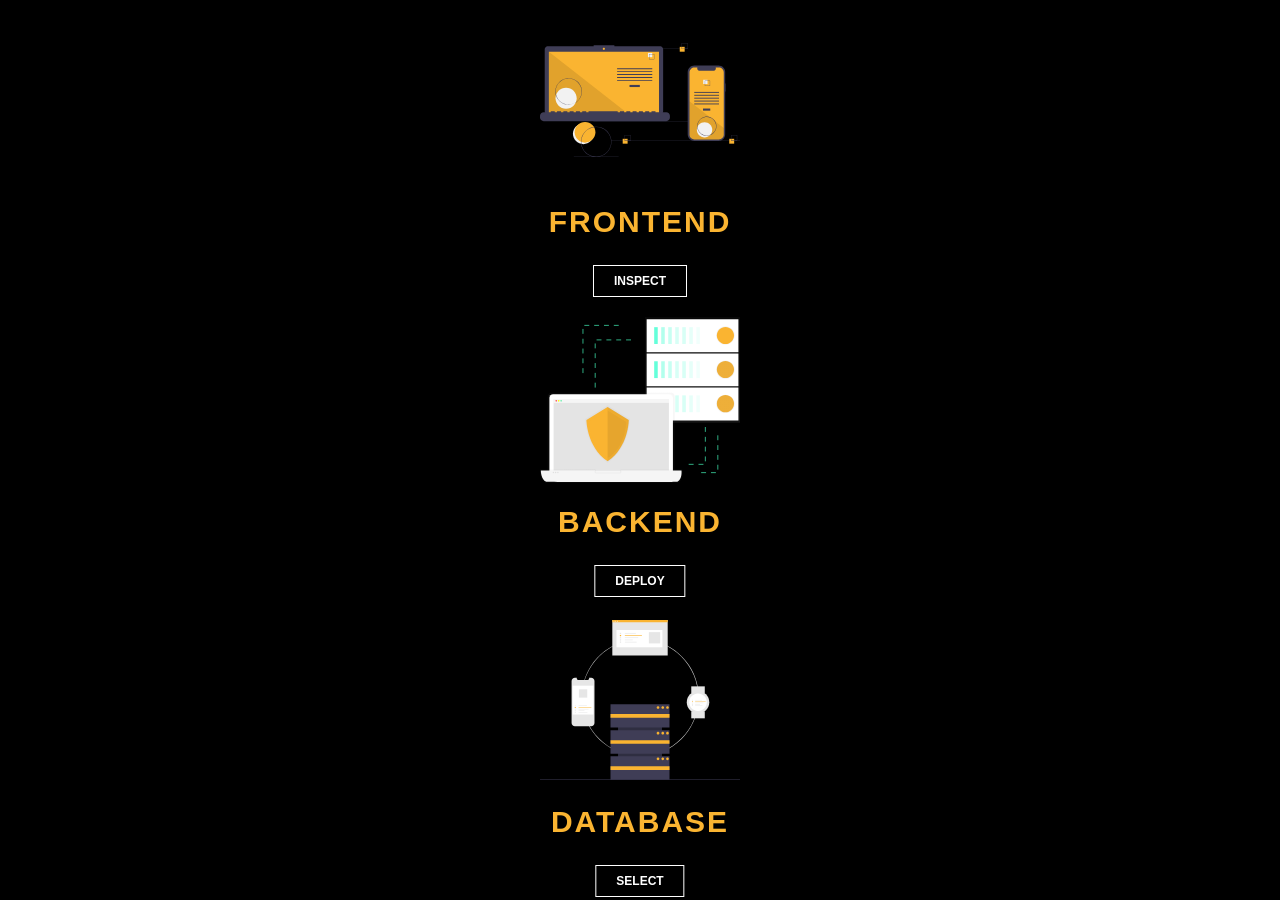
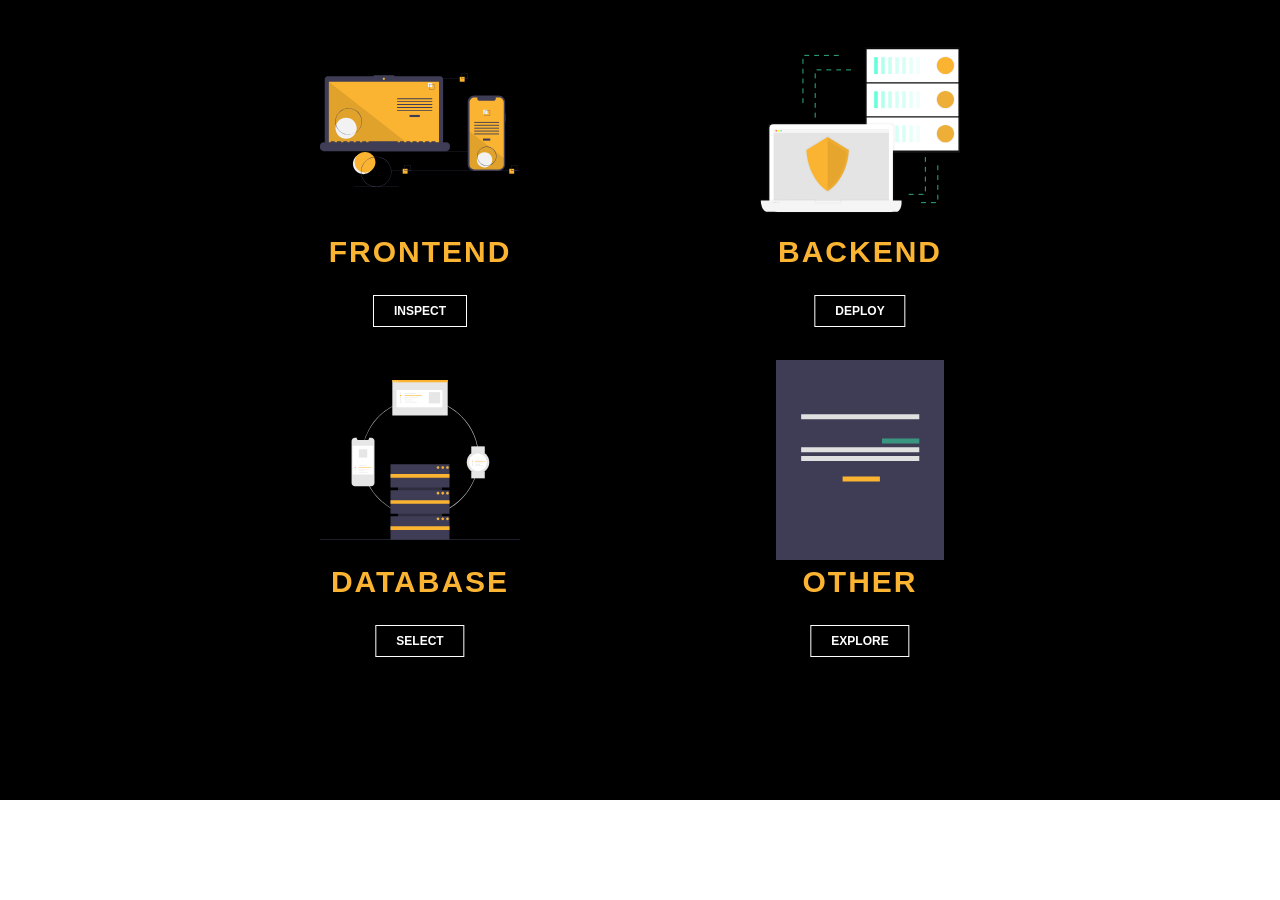
Before and after one commit to Adrian-Forde-1/Portfolio, a React (Create React App) app: page / in a window 1280 px wide. After the commit the page ends 800 px from the top, so only its background shows below. Built offline with nearby package versions, Linux system fonts and the light colour scheme.

Commit message:
Changed the logic for adding new skills categories, changed the layout of the skill categories, added a new skill category

```diff
--- a/src/components/Pages/Skills/SkillCategory.tsx
+++ b/src/components/Pages/Skills/SkillCategory.tsx
@@ -1,17 +1,20 @@
-import React, { useRef, FC, RefObject, useEffect } from "react";
+import { useRef, FC, RefObject } from "react";
 
 // GSAP
 import gsap from "gsap";
+
+// SVG
+import TimesSVG from "../../SVG/TimesSVG";
 
 interface skillProps {
   name: string;
   img: string;
   addSkillToRefs: (el: HTMLDivElement) => void;
-  homepageRef: RefObject<HTMLDivElement>;
-  skillsRef: RefObject<HTMLDivElement>;
   skillCategoriesRef: RefObject<HTMLDivElement[]>;
+  skillImages: string[];
   top?: number;
   btnText: string;
+  categoryIndex: number;
 }
 
 const SkillCategory: FC<skillProps> = ({
@@ -21,8 +24,8 @@ const SkillCategory: FC<skillProps> = ({
   skillCategoriesRef,
   top = 0,
   btnText,
-  homepageRef,
-  skillsRef,
+  skillImages,
+  categoryIndex,
 }) => {
   const imgRef = useRef(null);
   const nameRef = useRef(null);
@@ -46,20 +49,19 @@ const SkillCategory: FC<skillProps> = ({
             duration: 0.3,
             opacity: 0,
             pointerEvents: "none",
+            onComplete: () => {
+              element.style.position = "absolute";
+            },
           });
         } else {
           skillsContainer = element;
 
-          if (btnRef.current) {
-            skillTl.to(btnRef.current, {
+          skillTl
+            .to(btnRef.current, {
               opacity: 0,
               pointerEvents: "none",
               duration: 0.3,
-            });
-          }
-
-          if (nameRef.current) {
-            skillTl
+            })
             .to(
               nameRef.current,
               {
@@ -71,42 +73,34 @@ const SkillCategory: FC<skillProps> = ({
             .to(nameRef.current, {
               top: "50%",
               y: "-200",
-                left: "520",
-                marginLeft: "5%",
-              });
-          }
-
-          skillTl.to(
+              left: "calc(440px + 5%)",
+              xPercent: "initial",
+            })
+            .to(
               element,
               {
                 width: "100%",
                 height: "100vh",
-              top: "0px",
-              left: "0px",
-              xPercent: "0",
+                top: 0,
+                left: 0,
                 duration: 0.7,
               },
               "-=0.3"
-          );
-
-          if (imgRef.current) {
-            skillTl.to(
+            )
+            .to(
               imgRef.current,
               {
                 top: "50%",
                 y: "-50%",
                 width: "400",
                 height: "400",
-                left: "200",
+                left: "0",
+                xPercent: "initial",
                 marginLeft: "5%",
                 duration: 0.7,
               },
               "-=0.7"
-            );
-          }
-
-          if (closeBtnRef.current) {
-            skillTl
+            )
             .to(
               closeBtnRef.current,
               {
@@ -123,18 +117,15 @@ const SkillCategory: FC<skillProps> = ({
               rotate: "540",
               pointerEvents: "all",
               duration: 0.7,
-              });
-          }
-          if (skillsContainerRef.current) {
-            skillTl.to(
+            })
+            .to(
               skillsContainerRef.current,
               {
                 width: "calc(90% - 400px)",
                 height: "380",
                 top: "calc(50% + 50px)",
                 y: "-200",
-                left: "400",
-                marginLeft: "5%",
+                left: "calc(440px + 5%)",
                 padding: "20",
                 duration: 0.5,
                 onComplete: () => {
@@ -150,11 +141,8 @@ const SkillCategory: FC<skillProps> = ({
                 },
               },
               "-=0.5"
-            );
-          }
-
-          if (nameRef.current) {
-            skillTl.to(
+            )
+            .to(
               nameRef.current,
               {
                 opacity: 1,
@@ -162,7 +150,6 @@ const SkillCategory: FC<skillProps> = ({
               },
               "-=0.5"
             );
-          }
         }
       });
     }
@@ -217,6 +204,7 @@ const SkillCategory: FC<skillProps> = ({
         .to(nameRef.current, {
           top: "200",
           y: "initial",
+          xPercent: -50,
           left: "50%",
           marginLeft: "initial",
           duration: 0,
@@ -224,11 +212,8 @@ const SkillCategory: FC<skillProps> = ({
     }
 
     skillTl.to(skillsContainer, {
-      width: "50%",
+      width: "300",
       height: "300",
-      top: `${top}px`,
-      left: "50%",
-      xPercent: "-50",
       duration: 0.7,
     });
 
@@ -240,6 +225,7 @@ const SkillCategory: FC<skillProps> = ({
           y: "0px",
           width: "200",
           height: "200",
+          xPercent: -50,
           left: "50%",
           marginLeft: "0%",
           duration: 0.7,
@@ -271,7 +257,12 @@ const SkillCategory: FC<skillProps> = ({
     }
 
     if (skillCategoriesRef.current) {
+      skillCategoriesRef.current.forEach((element) => {});
+    }
+
+    if (skillCategoriesRef.current) {
       skillCategoriesRef.current.forEach((element) => {
+        element.style.position = "initial";
         if (element.getAttribute("id") !== name) {
           skillTl.to(element, {
             duration: 0.3,
@@ -289,8 +280,16 @@ const SkillCategory: FC<skillProps> = ({
         className="skills__category"
         ref={addSkillToRefs}
         id={name}
-        style={{ top: `${top}px` }}
+        style={{
+          top: `${
+            Math.ceil((categoryIndex - 2 + 1) / 2) * top +
+            Math.ceil((categoryIndex + 1) / 2) * 30
+          }px`,
+          left: `${(categoryIndex + 1) % 2 !== 0 ? "25%" : "initial"}`,
+          right: `${(categoryIndex + 1) % 2 === 0 ? "25%" : "initial"}`,
+        }}
       >
+        {console.log(Math.ceil((categoryIndex + 1) / 2) * top)}
         <div className="skills__category-container">
           <div className="skills__category-img" ref={imgRef}>
             <img src={img} alt="" />
@@ -306,26 +305,17 @@ const SkillCategory: FC<skillProps> = ({
             {btnText}
           </div>
           <div className="skills__skills-container" ref={skillsContainerRef}>
-            <div className={`skills__skill ${name}-skill`}>
+            {skillImages.length > 0 &&
+              skillImages.map((skillImg, skillImgIndex) => (
+                <div
+                  className={`skills__skill ${name}-skill`}
+                  key={skillImgIndex}
+                >
                   <div className={`skills__skill-img `}>
-                <img src={img} alt="" />
+                    <img src={skillImg} alt="" />
                   </div>
                 </div>
-            <div className={`skills__skill ${name}-skill`}>
-              <div className={`skills__skill-img `}>
-                <img src={img} alt="" />
-              </div>
-            </div>
-            <div className={`skills__skill ${name}-skill`}>
-              <div className={`skills__skill-img `}>
-                <img src={img} alt="" />
-              </div>
-            </div>
-            <div className={`skills__skill ${name}-skill`}>
-              <div className={`skills__skill-img `}>
-                <img src={img} alt="" />
-              </div>
-            </div>
+              ))}
           </div>
         </div>
         <div
@@ -335,7 +325,7 @@ const SkillCategory: FC<skillProps> = ({
             reverseAnimation();
           }}
         >
-          &times;
+          <TimesSVG />
         </div>
       </div>
     </>
--- a/src/components/Pages/Skills/Skills.tsx
+++ b/src/components/Pages/Skills/Skills.tsx
@@ -1,9 +1,5 @@
 import { FC, useRef, RefObject } from "react";
-
-// SVG
-import FrontendSVG from "../../../resources/SVG/FrontendSVG.svg";
-import BackendSVG from "../../../resources/SVG/BackendSVG.svg";
-import DatabaseSVG from "../../../resources/SVG/DatabaseSVG.svg";
+import { skillsContext } from "./SkillsContext";
 
 // Components
 import SkillCategory from "./SkillCategory";
@@ -12,7 +8,7 @@ interface SkillsProps {
   homepageRef: RefObject<HTMLDivElement>;
 }
 
-const Skills: FC<SkillsProps> = (props) => {
+const Skills: FC<SkillsProps> = () => {
   const skillsRef = useRef<HTMLDivElement>(null);
   const skillCategoriesRef = useRef<HTMLDivElement[]>([]);
   skillCategoriesRef.current = [];
@@ -25,36 +21,20 @@ const Skills: FC<SkillsProps> = (props) => {
 
   return (
     <div className="skills__grid" id="skills" ref={skillsRef}>
-      <SkillCategory
-        name="Frontend"
-        btnText="Inspect"
-        img={FrontendSVG}
-        addSkillToRefs={addSkillToRefs}
-        skillCategoriesRef={skillCategoriesRef}
-        homepageRef={props.homepageRef}
-        skillsRef={skillsRef}
-        top={0}
-      />
-      <SkillCategory
-        name="Backend"
-        btnText="Deploy"
-        img={BackendSVG}
-        addSkillToRefs={addSkillToRefs}
-        skillCategoriesRef={skillCategoriesRef}
-        homepageRef={props.homepageRef}
-        skillsRef={skillsRef}
-        top={300}
-      />
-      <SkillCategory
-        name="Database"
-        btnText="Select"
-        img={DatabaseSVG}
-        addSkillToRefs={addSkillToRefs}
-        skillCategoriesRef={skillCategoriesRef}
-        homepageRef={props.homepageRef}
-        skillsRef={skillsRef}
-        top={600}
-      />
+      {skillsContext.length > 0 &&
+        skillsContext.map((skill, skillIndex) => (
+          <SkillCategory
+            name={skill.name}
+            btnText={skill.btnText}
+            img={skill.img}
+            skillImages={skill.skillImages}
+            addSkillToRefs={addSkillToRefs}
+            skillCategoriesRef={skillCategoriesRef}
+            categoryIndex={skillIndex}
+            key={skillIndex}
+            top={300}
+          />
+        ))}
     </div>
   );
 };
--- /dev/null
+++ b/src/components/Pages/Skills/SkillsContext.ts
@@ -0,0 +1,65 @@
+// SVG
+import FrontendSVG from "../../../resources/SVG/FrontendSVG.svg";
+import BackendSVG from "../../../resources/SVG/BackendSVG.svg";
+import DatabaseSVG from "../../../resources/SVG/DatabaseSVG.svg";
+import OtherSkillsSVG from "../../../resources/SVG/OtherSkillsSVG.svg";
+
+import BootstrapLogoSVG from "../../../resources/SVG/BootstrapLogoSVG.svg";
+import ReactLogoSVG from "../../../resources/SVG/ReactLogoSVG.svg";
+import CSS3LogoSVG from "../../../resources/SVG/CSS3LogoSVG.svg";
+import HTML5LogoSVG from "../../../resources/SVG/HTML5LogoSVG.svg";
+import JavascriptLogoSVG from "../../../resources/SVG/JavascriptLogoSVG.svg";
+import ReduxLogoSVG from "../../../resources/SVG/ReduxLogoSVG.svg";
+import SassLogoSVG from "../../../resources/SVG/SassLogoSVG.svg";
+
+import NodeJsLogoSVG from "../../../resources/SVG/NodeJsLogoSVG.svg";
+import ExpressJsLogoSVG from "../../../resources/SVG/ExpressJsLogoSVG.svg";
+
+import MongoDBLogoSVG from "../../../resources/SVG/MongoDBLogoSVG.svg";
+import MySqlLogoSVG from "../../../resources/SVG/MySqlLogoSVG.svg";
+import PostgresSqlLogoSVG from "../../../resources/SVG/PostgresSqlLogoSVG.svg";
+
+import GitLogoSVG from "../../../resources/SVG/GitLogoSVG.svg";
+import FigmaLogoSVG from "../../../resources/SVG/FigmaLogoSVG.svg";
+
+interface SkillObject {
+  name: string;
+  btnText: string;
+  img: string;
+  skillImages: string[];
+}
+
+export let skillsContext: SkillObject[] = [
+  {
+    name: "Frontend",
+    btnText: "Inspect",
+    img: FrontendSVG,
+    skillImages: [
+      ReactLogoSVG,
+      BootstrapLogoSVG,
+      CSS3LogoSVG,
+      HTML5LogoSVG,
+      JavascriptLogoSVG,
+      ReduxLogoSVG,
+      SassLogoSVG,
+    ],
+  },
+  {
+    name: "Backend",
+    btnText: "Deploy",
+    img: BackendSVG,
+    skillImages: [NodeJsLogoSVG, ExpressJsLogoSVG],
+  },
+  {
+    name: "Database",
+    btnText: "Select",
+    img: DatabaseSVG,
+    skillImages: [MongoDBLogoSVG, MySqlLogoSVG, PostgresSqlLogoSVG],
+  },
+  {
+    name: "Other",
+    btnText: "Explore",
+    img: OtherSkillsSVG,
+    skillImages: [GitLogoSVG, FigmaLogoSVG],
+  },
+];
--- a/src/styles/styles.css
+++ b/src/styles/styles.css
@@ -1,15 +1,12 @@
 .skills__grid {
   width: 100%;
-  height: 900px;
-  display: -ms-grid;
-  display: grid;
-  place-items: center;
+  height: 100vh;
   position: relative;
 }
 
 .skills__skill {
-  width: 150px;
-  height: 150px;
+  width: 80px;
+  height: 80px;
   display: -webkit-box;
   display: -ms-flexbox;
   display: flex;
@@ -20,10 +17,12 @@
       -ms-flex-align: center;
           align-items: center;
   opacity: 0;
+  -webkit-clip-path: polygon(0, 0, 100%, 0, 100%, 100%, 0 100%);
+          clip-path: polygon(0, 0, 100%, 0, 100%, 100%, 0 100%);
 }
 
 .skills__skill img {
-  width: 100%;
+  width: 80px;
   height: auto;
   -o-object-fit: contain;
      object-fit: contain;
@@ -39,17 +38,25 @@
   -webkit-box-align: start;
       -ms-flex-align: start;
           align-items: flex-start;
+  -ms-flex-wrap: wrap;
+      flex-wrap: wrap;
+  -ms-flex-line-pack: start;
+      align-content: flex-start;
   width: 0px;
   height: 0px;
-  gap: 20px;
+  -webkit-column-gap: 50px;
+          column-gap: 50px;
+  row-gap: 20px;
   pointer-events: none;
   opacity: 1;
   position: absolute;
   overflow: hidden;
+  z-index: 10;
 }
 
 .skills__category {
-  width: 50%;
+  width: 200px;
+  margin: 0 auto;
   height: 300px;
   display: -webkit-box;
   display: -ms-flexbox;
@@ -65,10 +72,6 @@
       -ms-flex-align: center;
           align-items: center;
   position: absolute;
-  top: 0%;
-  left: 50%;
-  -webkit-transform: translateX(-50%);
-          transform: translateX(-50%);
   margin: 0 auto;
 }
 
@@ -98,9 +101,9 @@
 
 .skills__category-img img {
   width: 100%;
-  height: auto;
-  -o-object-fit: contain;
-     object-fit: contain;
+  height: 100%;
+  -o-object-fit: scale-down;
+     object-fit: scale-down;
 }
 
 .skills__category-name {
@@ -142,10 +145,22 @@
 
 .skills__category-close-btn {
   font-size: 4rem;
-  color: #fff;
   opacity: 0;
   position: absolute;
   cursor: pointer;
+  display: -webkit-box;
+  display: -ms-flexbox;
+  display: flex;
+  -webkit-box-pack: center;
+      -ms-flex-pack: center;
+          justify-content: center;
+  -ms-flex-line-pack: center;
+      align-content: center;
+}
+
+.skills__category-close-btn svg {
+  color: #fff;
+  font-size: 2.4rem;
 }
 
 * {
```
Also changed, not shown: src/components/SVG/BootstrapLogoSVG.tsx (deleted, +0 -31 lines), 1 other file (tests, documents, lock files or other folders). Lines whose indentation alone changed are shown as unchanged.
